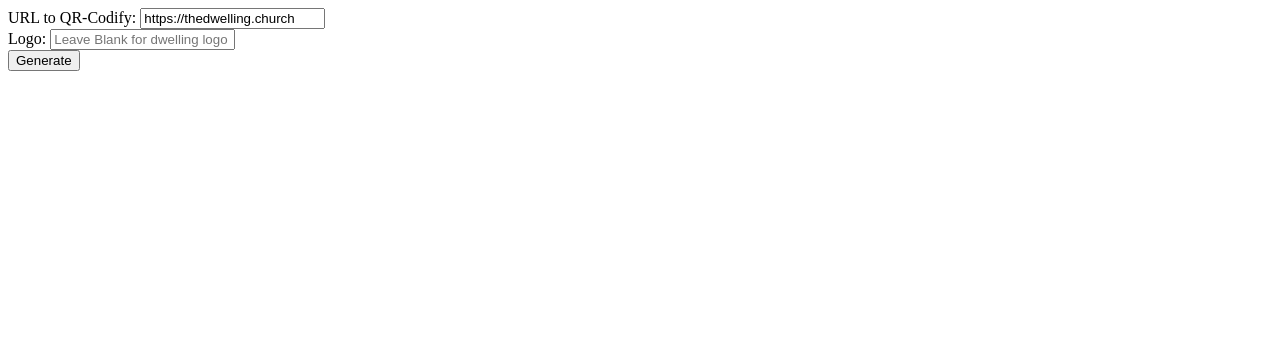
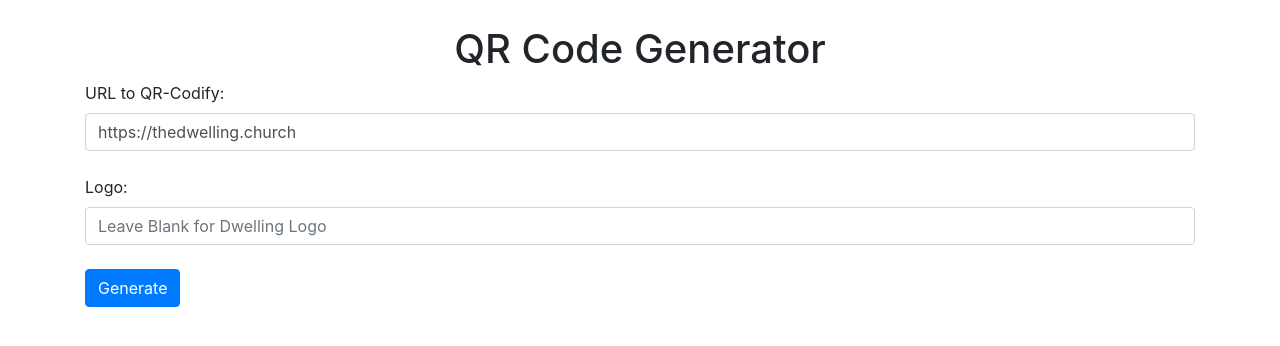
Before and after one commit to trtmn/qr-code-dwelling, a Flask app: page / in a window 1280 px wide. Shown: the top 346 px of the page. Run offline with Flask 3, Linux system fonts and the light colour scheme; some libraries are stand-ins or nearby versions.

Commit message:
Updated template

```diff
--- a/templates/index.html
+++ b/templates/index.html
@@ -1,7 +1,10 @@
 <!doctype html>
 <html>
 <head>
-    <meta name="viewport" content="width=device-width, initial-scale=1">
+<!--    <meta name="viewport" content="width=device-width, initial-scale=1">-->
+    <!-- Add Bootstrap CSS -->
+    <link rel="stylesheet" href="https://stackpath.bootstrapcdn.com/bootstrap/4.3.1/css/bootstrap.min.css">
+
     <script>
         function submitForm(event) {
             event.preventDefault();
@@ -17,10 +20,20 @@
 </head>
 <body>
     <title>QR Code Generator</title>
-    <form onsubmit="submitForm(event)">
-        URL to QR-Codify: <input type="text" id="data" name="data" value="https://thedwelling.church"><br>
-        Logo: <input type="text" id="logo" name="logo" placeholder="Leave Blank for dwelling logo"><br>
-        <input type="submit" value="Generate">
-    </form>
+    <!-- Use Bootstrap classes for the form -->
+<h1 class="text-center" style="margin-top: 25px;">QR Code Generator</h1>
+    <div class="container">
+        <form onsubmit="submitForm(event)" class="form-group">
+            <label for="data">URL to QR-Codify:</label>
+            <input type="text" id="data" name="data" value="https://thedwelling.church" class="form-control"><br>
+            <label for="logo">Logo:</label>
+            <input type="text" id="logo" name="logo" placeholder="Leave Blank for Dwelling Logo" class="form-control"><br>
+            <input type="submit" value="Generate" class="btn btn-primary">
+        </form>
+    </div>
+    <!-- Add Bootstrap JS and its dependencies -->
+    <script src="https://code.jquery.com/jquery-3.3.1.slim.min.js"></script>
+    <script src="https://cdnjs.cloudflare.com/ajax/libs/popper.js/1.14.7/umd/popper.min.js"></script>
+    <script src="https://stackpath.bootstrapcdn.com/bootstrap/4.3.1/js/bootstrap.min.js"></script>
 </body>
 </html>
```
